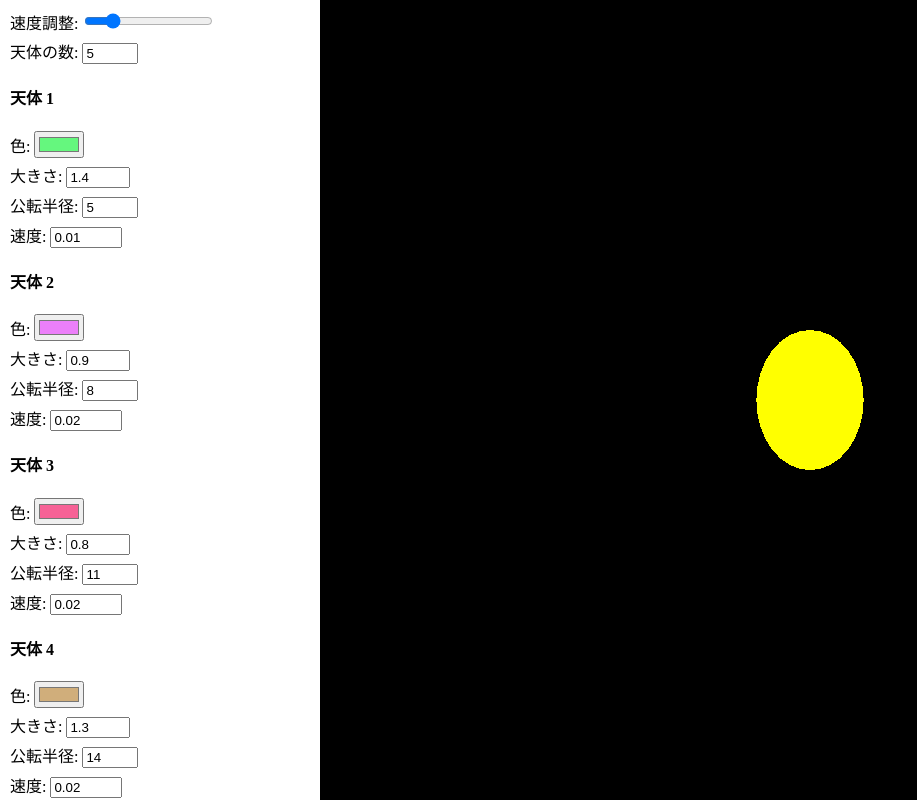
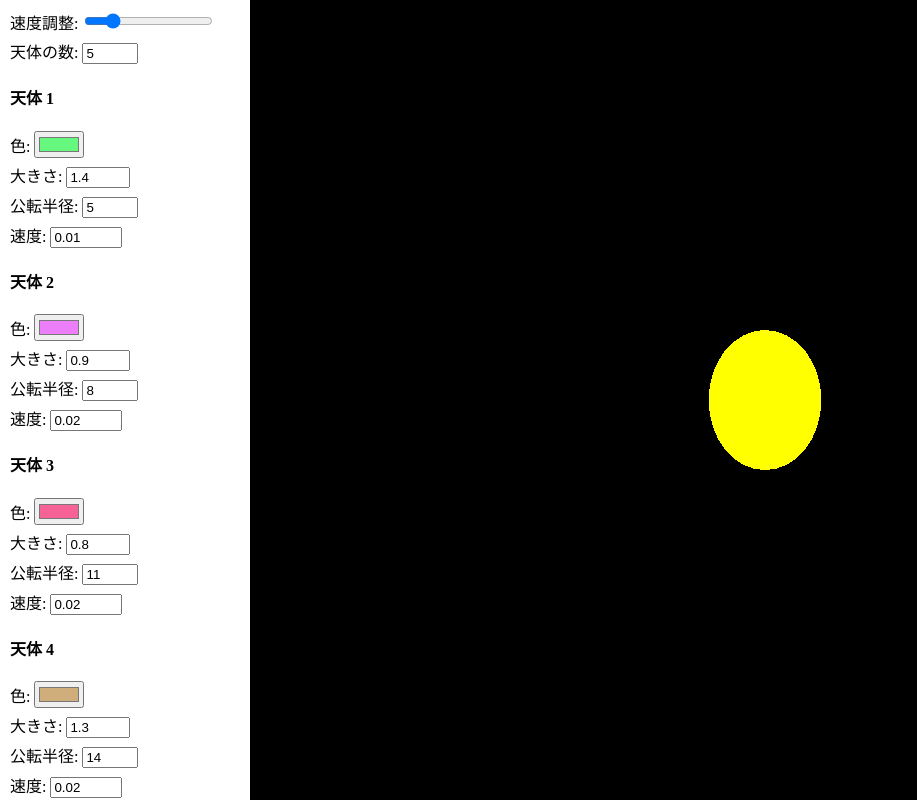
Before and after one commit to ATARO-QQQ/study-spica-2025-02-15, a plain HTML site: page index.html in a window 1280 px wide. Shown: the top 801 px of the page, without its empty margins (0-917 px from the left). Drawn offline with nearby package versions, Linux system fonts and the light colour scheme.

Commit message:
Update index.html

```diff
--- a/index.html
+++ b/index.html
@@ -8,21 +8,23 @@
     <style>
         body {
             margin: 0;
+            height: 100%;
             display: flex;
-            height: 100%;
+            flex-direction: row;
             overflow: hidden;
         }
         canvas {
             display: block;
+            flex-grow: 1; /* 残りの領域を占める */
         }
         #controls {
+            width: 250px;
+            height: 100%;
             background: rgba(255, 255, 255, 0.8);
             padding: 10px;
             border-radius: 5px;
-            width: 300px; /* コントロールパネルの幅を固定 */
-            height: 100%;
-            overflow-y: auto; /* スクロール可能 */
-            flex-shrink: 0; /* 縮小しないように */
+            overflow-y: auto; /* スクロール可能にする */
+            position: relative;
         }
         #controls label {
             display: block;
@@ -44,9 +46,9 @@
     </div>
     <script>
         const scene = new THREE.Scene();
-        const camera = new THREE.PerspectiveCamera(75, window.innerWidth / (window.innerHeight), 0.1, 1000);
+        const camera = new THREE.PerspectiveCamera(75, window.innerWidth / window.innerHeight, 0.1, 1000);
         const renderer = new THREE.WebGLRenderer();
-        renderer.setSize(window.innerWidth - 300, window.innerHeight); // コントロールパネル分を差し引いた幅
+        renderer.setSize(window.innerWidth - 250, window.innerHeight); // コントロールパネルを除いた残りの領域でサイズ設定
         document.body.appendChild(renderer.domElement);
 
         // 恒星を作成
```
